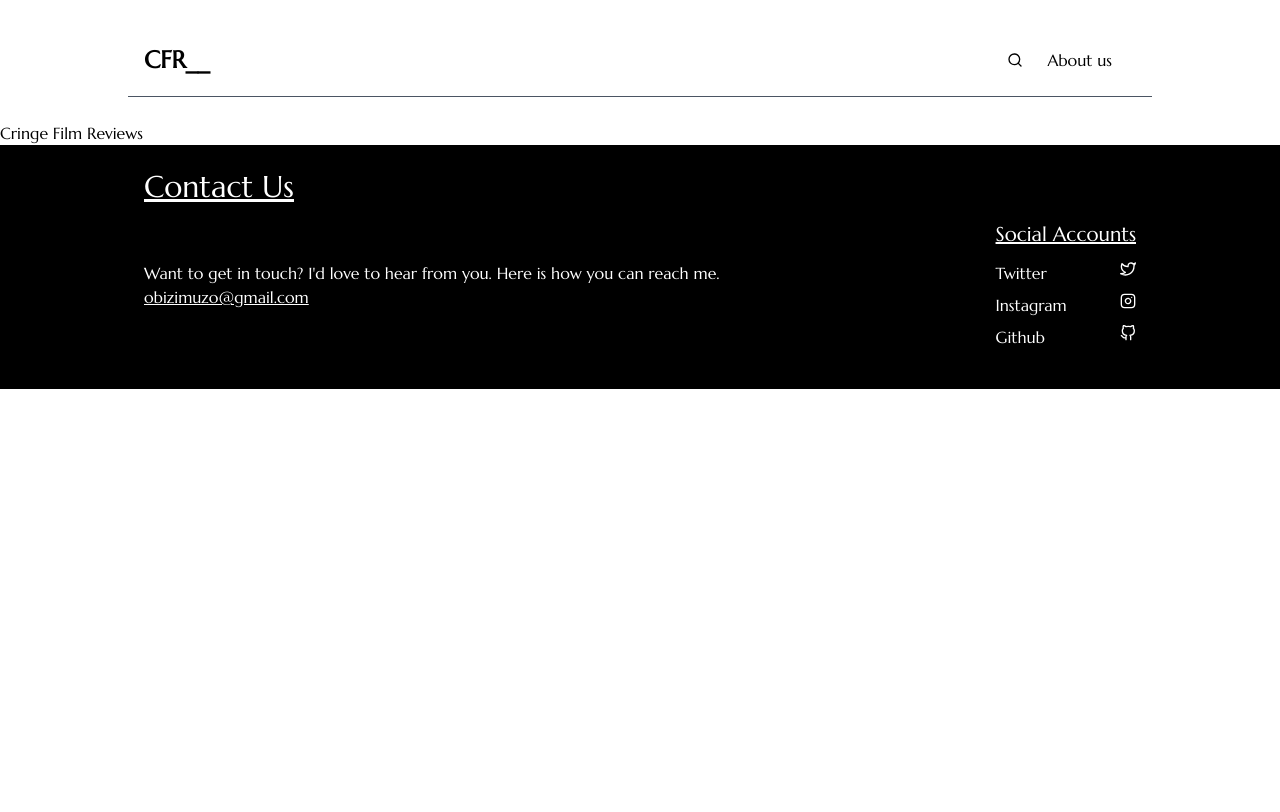
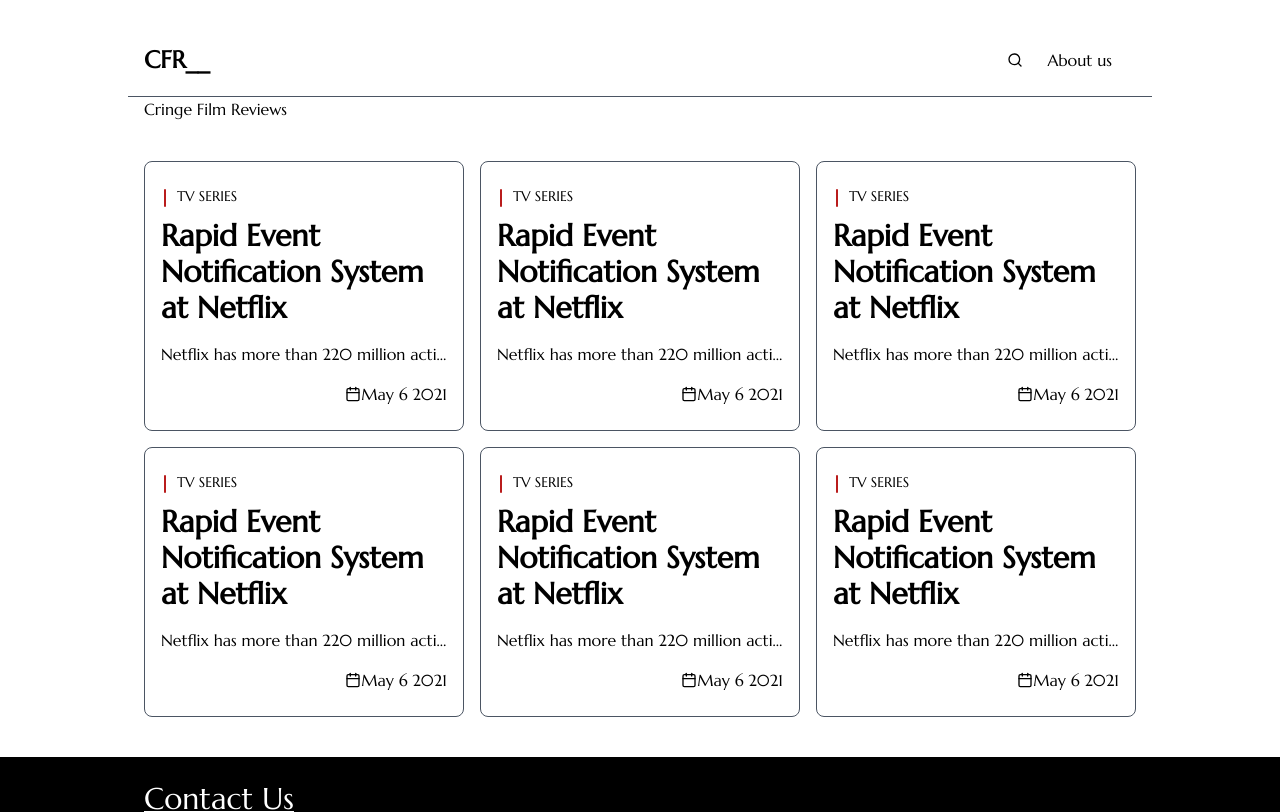
Before and after one commit to Obizim/filmreview-blog, a Next.js app: page / in a window 1280 px wide. Shown: the top 812 px of the page. Built offline with nearby package versions, Linux system fonts and the light colour scheme.

Commit message:
card grid

```diff
--- /dev/null
+++ b/src/components/cards.tsx
@@ -0,0 +1,62 @@
+import { FiCalendar } from 'react-icons/fi'
+
+const data = [
+    {
+        "id": 1,
+        "title": "Guide to Protecting Your Startup from Legal Risks",
+        "image": "https://images.unsplash.com/photo-1531538606174-0f90ff5dce83?ixlib=rb-4.0.3&ixid=MnwxMjA3fDB8MHxwaG90by1wYWdlfHx8fGVufDB8fHx8&auto=format&fit=crop&w=1074&q=80"
+      },
+      {
+        "id": 2,
+        "title": "Interview: Getting a job after graduation",
+        "image": "https://images.unsplash.com/photo-1527689368864-3a821dbccc34?ixlib=rb-4.0.3&ixid=MnwxMjA3fDB8MHxwaG90by1wYWdlfHx8fGVufDB8fHx8&auto=format&fit=crop&w=1170&q=80"
+      },
+      {
+        "id": 3,
+        "title": "Optimizing your resume",
+        "image": "https://images.unsplash.com/photo-1448932223592-d1fc686e76ea?ixlib=rb-4.0.3&ixid=MnwxMjA3fDB8MHxwaG90by1wYWdlfHx8fGVufDB8fHx8&auto=format&fit=crop&w=1169&q=80"
+      },
+      {
+        "id": 4,
+        "title": "Optimizing your resume",
+        "image": "https://images.unsplash.com/photo-1448932223592-d1fc686e76ea?ixlib=rb-4.0.3&ixid=MnwxMjA3fDB8MHxwaG90by1wYWdlfHx8fGVufDB8fHx8&auto=format&fit=crop&w=1169&q=80"
+      },
+      {
+        "id": 5,
+        "title": "Optimizing your resume",
+        "image": "https://images.unsplash.com/photo-1527689368864-3a821dbccc34?ixlib=rb-4.0.3&ixid=MnwxMjA3fDB8MHxwaG90by1wYWdlfHx8fGVufDB8fHx8&auto=format&fit=crop&w=1170&q=80"
+      },
+      {
+        "id": 6,
+        "title": "Optimizing your resume",
+        "image": "https://images.unsplash.com/photo-1531538606174-0f90ff5dce83?ixlib=rb-4.0.3&ixid=MnwxMjA3fDB8MHxwaG90by1wYWdlfHx8fGVufDB8fHx8&auto=format&fit=crop&w=1074&q=80"
+      }
+]
+
+
+export const Card = () => {
+  return (
+    <div className="py-10 grid grid-cols-3 gap-4">
+        {data.map((post ) => <div className="py-6 px-4 border border-gray-600 rounded-lg">
+        <header className="flex font-light text-sm">
+          <svg xmlns="http://www.w3.org/2000/svg" className="h-6 w-6 rotate-90 -ml-2" viewBox="0 0 24 24" stroke="#b91c1c">
+            <path stroke-linecap="round" stroke-linejoin="round" stroke-width="2" d="M20 12H4" />
+          </svg>
+          <p className="uppercase">Tv series</p>
+        </header>
+
+        <h2 className="font-bold text-3xl mt-2">
+          Rapid Event Notification System at Netflix
+        </h2>
+        <p className="font-light pt-4 truncate">
+          Netflix has more than 220 million active members who perform a variety
+          of actions throughout each session, ranging from renaming a profile to
+          watchi...
+        </p>
+
+        <div className='flex items-center justify-end pt-4'><FiCalendar /> <span>May 6 2021</span></div>
+      </div>)}
+
+    </div>
+  );
+};
--- a/src/components/nav.tsx
+++ b/src/components/nav.tsx
@@ -14,7 +14,7 @@
             </ul>
         </nav>
 
-        <div className={`relative mt-3 mx-auto max-w-screen-lg px-2 ${toggle ? 'block' : 'hidden'}`}>
+        <div className={`relative my-3 mx-auto max-w-screen-lg px-2 ${toggle ? 'block' : 'hidden'}`}>
         <div className="absolute inset-y-0 left-0 flex items-center pl-3 pointer-events-none">
           <FiSearch className="w-5 h-5 text-gray-500" />
         </div>
--- a/src/pages/index.tsx
+++ b/src/pages/index.tsx
@@ -1,8 +1,10 @@
+import { Card } from "@/components/cards";
 
 export default function Home() {
   return (
-    <main className={`pt-6`}>
+    <main className="mx-auto px-4 max-w-screen-lg">
       <h2>Cringe Film Reviews</h2>
+      <Card />
     </main>
   )
 }
```
